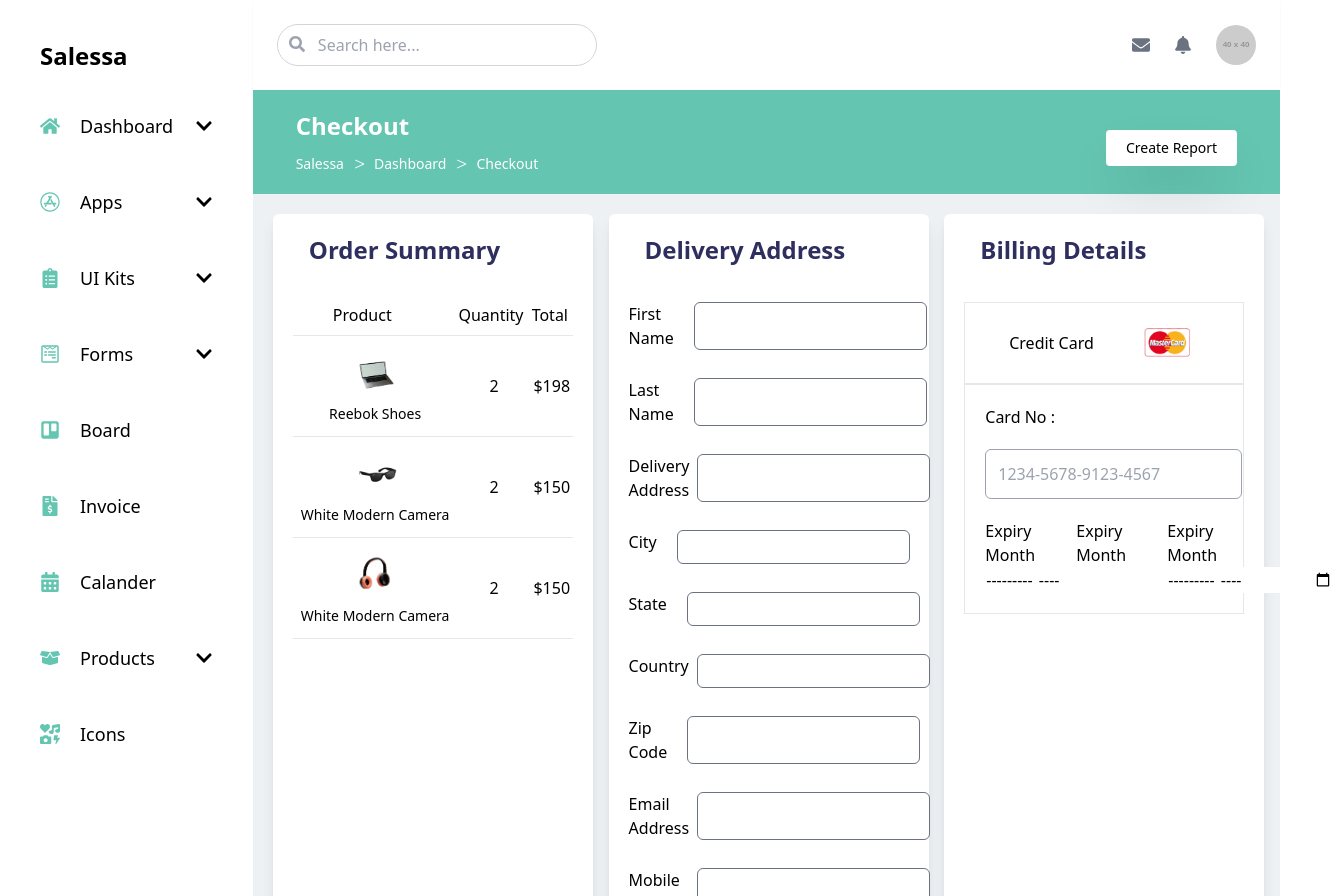
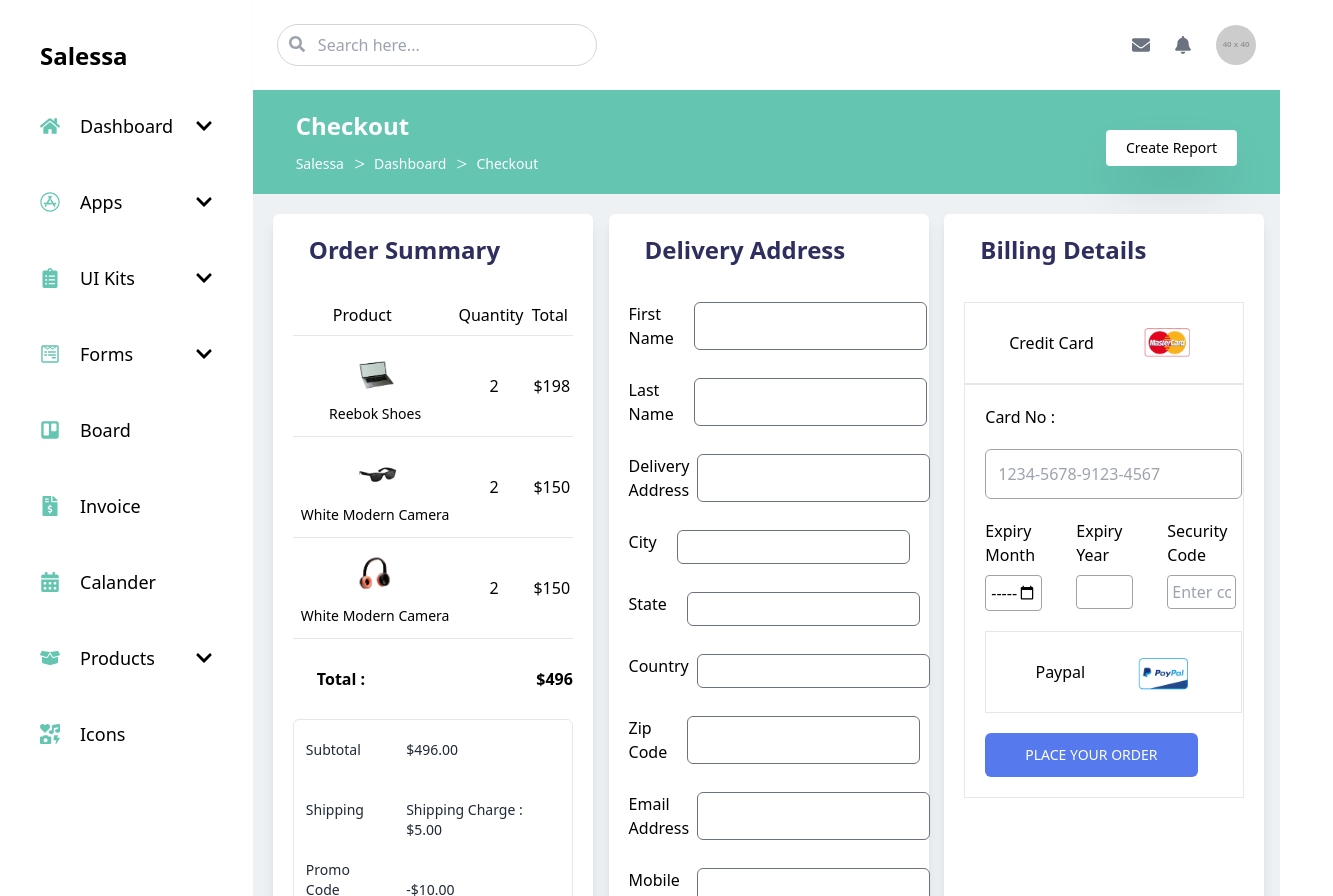
Before and after one commit to manishgyawali/Admin_Dashboard, a React (Vite) app: page /checkoutp in a window 1280 px wide. Shown: the top 896 px of the page, 1333 px wide, since content can reach past the window. Built offline with nearby package versions, Linux system fonts and the light colour scheme.

Commit message:
chart added

```diff
--- a/package.json
+++ b/package.json
@@ -10,6 +10,7 @@
     "preview": "vite preview"
   },
   "dependencies": {
+    "apexcharts": "^4.0.0",
     "react": "^18.3.1",
     "react-dom": "^18.3.1",
     "react-google-charts": "^5.1.0",
--- a/src/App.jsx
+++ b/src/App.jsx
@@ -25,6 +25,7 @@ import ProductsP from "./Components/Pages/Products/ProductsP";
 import ProductsDetailsP from './Components/Pages/Products/ProductsDetailsP';
 import CartP from './Components/Pages/Products/CartP';
 import CheckoutP from './Components/Pages/Products/CheckoutP';
+import ChartJs from "./Components/Pages/Charts/ChartJs";
 
 function App() {
   return (
@@ -61,6 +62,8 @@ function App() {
               <Route path="/productsdetailsp" element={<ProductsDetailsP />} />
               <Route path="/cartp" element={<CartP />} />
               <Route path="/checkoutp" element={<CheckoutP />} />
+              <Route path="/chartjs" element={<ChartJs />} />
+
 
 
             </Routes>
--- a/src/Components/Common/Sidedbar/Sidebar.jsx
+++ b/src/Components/Common/Sidedbar/Sidebar.jsx
@@ -26,6 +26,8 @@ const Sidebar = () => {
   const [isUiKitsOpen, setIsUiKitsOpen] = useState(false);
   const [isFormsOpen, setIsFormsOpen] = useState(false);
   const [isProductsOpen, setIsProductsOpen] = useState(false);
+  const [isChartsopen, setIsChartsOpen] = useState(false);
+
 
   return (
     <div className="">
@@ -177,9 +179,27 @@ const Sidebar = () => {
             <FaCog className="text-[#64C5B1] text-xl" />
             <h1> Components</h1>
           </div>
-          <div className="flex gap-5 items-center">
-            <FaTable className="text-[#64C5B1] text-xl" />
-            <h1> Table</h1>
+          <div className="flex flex-col gap-5">
+            <div
+              className="flex justify-between items-center cursor-pointer"
+              onClick={() => setIsChartsOpen(!isChartsopen)}
+            >
+              <div className="flex gap-5 items-center">
+                <FaBoxOpen className="text-[#64C5B1] text-xl" />
+                <h1> Charts</h1>
+              </div>
+              {isChartsopen ? <FaChevronUp /> : <FaChevronDown />}
+            </div>
+            {isChartsopen && (
+              <div className="ml-8 flex flex-col gap-3">
+                <Link to="/chartjs">ChartJs</Link>
+                <Link to="/apexcharts">Apex Charts</Link>
+                <Link to="/chartsparkline">Chart sparkline</Link>
+                <Link to="/amcharts">am-charts</Link>
+                <Link to="/nvd3charts">nvd3 charts</Link>
+
+              </div>
+            )}
           </div>
           <div className="flex gap-5 items-center">
             <FaThList className="text-[#64C5B1] text-xl" />
--- /dev/null
+++ b/src/Components/Pages/Charts/ChartJs.jsx
@@ -0,0 +1,20 @@
+import React from "react";
+
+const ChartJs = () => {
+  return (
+    <div className="px-10 bg-[#F3F4F3]">
+      <div className="py-10">
+        <h1 className="text-3xl">ChartJs</h1>
+      </div>
+
+      <div className="bg-white p-5 rounded-md">
+        <h1>Area Chart</h1>
+        <div>
+
+        </div>
+      </div>
+    </div>
+  );
+};
+
+export default ChartJs;
--- a/src/Components/Pages/Products/CheckoutP.jsx
+++ b/src/Components/Pages/Products/CheckoutP.jsx
@@ -70,6 +70,26 @@ const CheckoutP = () => {
               </tr>
             </tbody>
           </table>
+          <div className="flex font-semibold py-7 items-center justify-between">
+            <h1 className="px-6">Total :</h1>
+            <h1 className="font-semibold">$496</h1>
+          </div>
+          <div className="flex border py-5 px-3  rounded-md gap-5 justify-end">
+            <div className="flex flex-col gap-10 text-sm text-gray-800">
+              <h1>Subtotal</h1>
+              <h1>Shipping</h1>
+              <h1>Promo Code</h1>
+              <h1>Total</h1>
+            </div>
+            <div className="flex flex-col gap-10  text-sm text-gray-800">
+              <h1>$496.00</h1>
+
+              <h1>Shipping Charge : $5.00</h1>
+
+              <h1>-$10.00</h1>
+              <h1 className="text-black font-semibold"> $491.00</h1>
+            </div>
+          </div>
         </div>
 
         <div className="bg-white shadow-lg rounded-md w-80 p-5">
@@ -180,19 +200,26 @@ const CheckoutP = () => {
               <h1>Card No :</h1>
               <input type="text" placeholder="1234-5678-9123-4567" className="border-gray-400 border p-3 rounded-md" />
               <div className="grid grid-cols-3 gap-4">
-                <div>
+                <div className="flex flex-col gap-2">
                   <h1>Expiry Month</h1>
-                  <input type="month" />
+                  <input type="month" className="w-9/12 p-1 border border-gray-400 rounded" />
                 </div>
-                <div>
-                  <h1>Expiry Month</h1>
-                  <input type="year" />
+                <div className="flex flex-col gap-2">
+                  <h1>Expiry Year</h1>
+                  <input type="number" className="w-9/12 p-1 border border-gray-400 rounded" />
                 </div>
-                <div>
-                  <h1>Expiry Month</h1>
-                  <input type="month" />
+                <div className="flex flex-col gap-2">
+                  <h1>Security Code</h1>
+                  <input type="text" placeholder="Enter code" className="w-11/12 border border-gray-400 rounded p-1"/>
                 </div>
               </div>
+              <div className="flex  gap-5 items-center justify-evenly cursor-pointer border p-5">
+              <h1>Paypal</h1>
+              <img src={Paypal} alt="" className="h-10" />
+            </div>
+            <div>
+              <button className="bg-[#567AED] px-10 py-3 text-sm rounded-md text-white hover:shadow-2xl transit">PLACE YOUR ORDER</button>
+            </div>
             </div>
           </div>
         </div>
```
Also changed, not shown: 1 other file (tests, documents, lock files or other folders).
